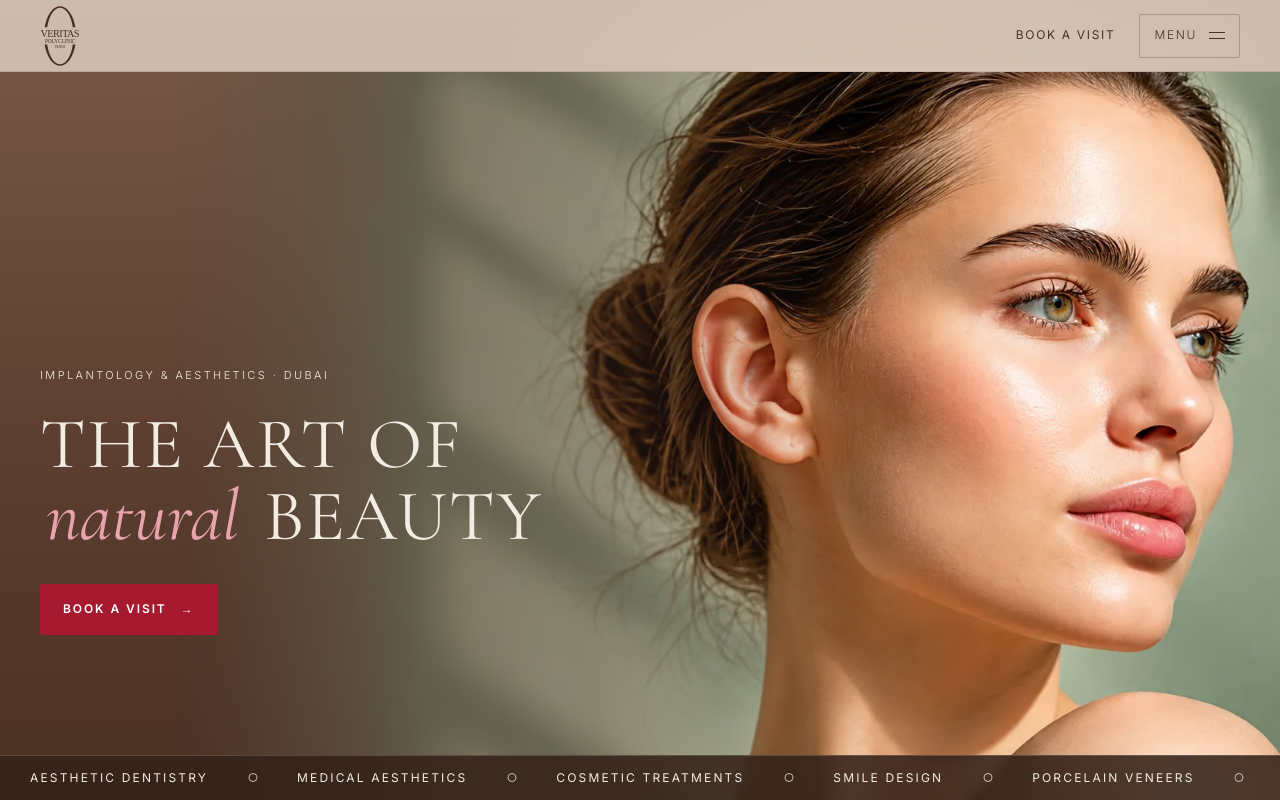
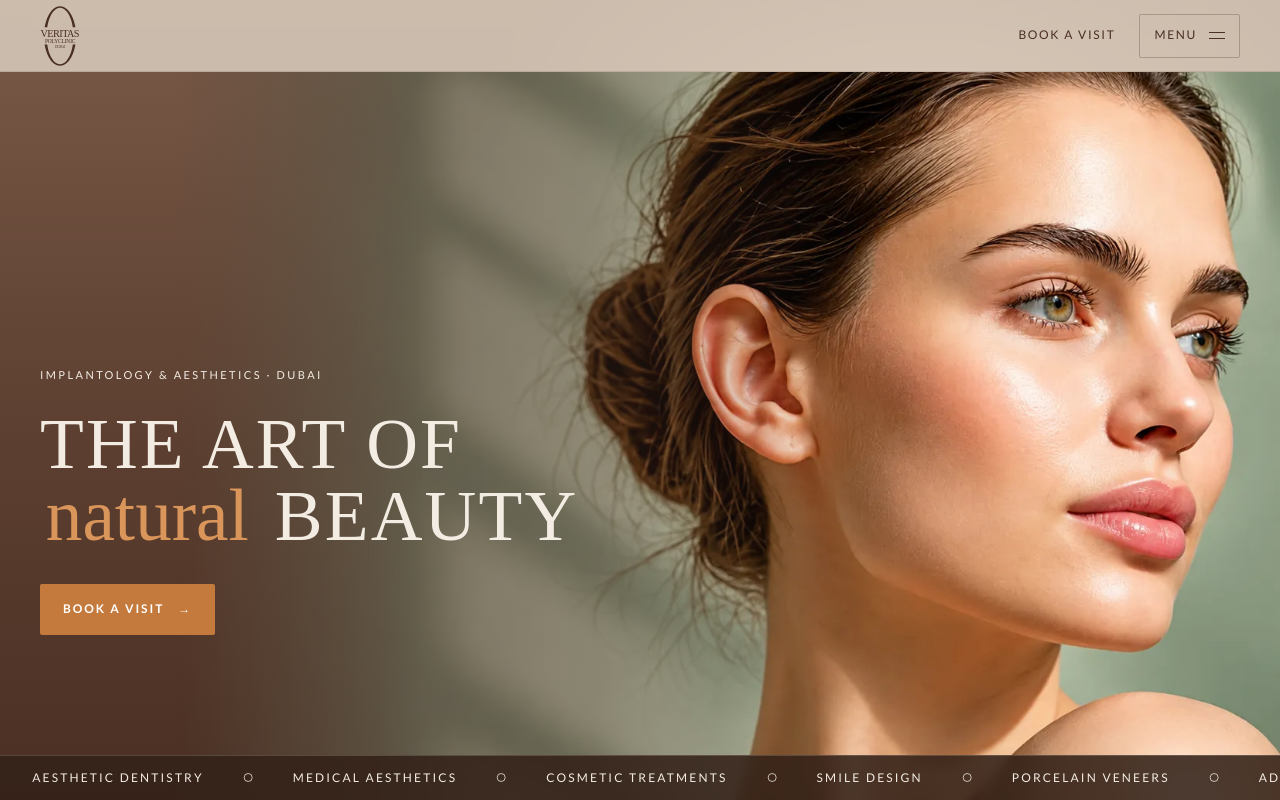
Before and after one commit to jasna18/veritas-clinic, a Vue app in the folder frontend/: page / in a window 1280 px wide. Shown: the top 800 px of the page. Built offline with nearby package versions, Linux system fonts and the light colour scheme.

Commit message:
Revert "Complete Cartier-style experiment: apply serif/sans fonts and red accent"
This reverts commit 633754fa14ffedf52b6365fbfebb9af9774b302c.

```diff
--- a/frontend/src/assets/main.css
+++ b/frontend/src/assets/main.css
@@ -33,34 +33,18 @@
   --sand-deep: var(--caramel);
   --slate: var(--espresso);
   --slate-deep: var(--dark);
-  /* Coffee accent — switched off for the Cartier-style experiment
   --gold: var(--accent);
-  --gold-text: #9a5a25;
+  --gold-text: #9a5a25; /* darker accent so small text stays readable on cream */
   --gold-hover: #a8652f;
-  */
-
-  /* Cartier red, used sparingly as the accent (buttons, small labels, accent words) */
-  --cartier-red: #a6192e;
-  --gold: var(--cartier-red);
-  --gold-text: var(--cartier-red);
-  --gold-hover: #861425;
-  --accent-on-dark: #e8a3ad; /* soft red for accent words on dark backgrounds */
   --ink: var(--dark);
   --muted: #6f5a4d;
   --line: rgba(74, 47, 35, 0.16);
   --line-light: rgba(243, 236, 227, 0.18);
 
   /* Type */
-  /* Previous fonts — switched off for the Cartier-style experiment
   --font-display: 'Marcellus', 'Times New Roman', serif;
   --font-script: 'Pinyon Script', cursive;
   --font-body: 'Lato', system-ui, sans-serif;
-  */
-
-  /* Serif headings, clean sans-serif body */
-  --font-display: 'Cormorant Garamond', 'Times New Roman', serif;
-  --font-script: 'Cormorant Garamond', 'Times New Roman', serif; /* accent words in italic */
-  --font-body: 'Inter', system-ui, sans-serif;
 
   /* Layout */
   --gutter: 40px;
@@ -186,7 +170,6 @@ p {
 
 .script {
   font-family: var(--font-script);
-  font-style: italic; /* elegant serif italic replaces the handwriting script */
   text-transform: none;
   letter-spacing: 0;
   color: var(--gold-text);
--- a/frontend/src/components/BookingSection.vue
+++ b/frontend/src/components/BookingSection.vue
@@ -56,7 +56,7 @@ import { bookingSteps } from '../data/content.js'
 }
 
 .booking__title .script {
-  color: var(--accent-on-dark);
+  color: #d9955a;
 }
 
 .booking__steps {
--- a/frontend/src/components/HeroSection.vue
+++ b/frontend/src/components/HeroSection.vue
@@ -141,7 +141,7 @@ import heroPhoto from '../assets/images/hero-portrait.webp'
 }
 
 .hero__title .script {
-  color: var(--accent-on-dark);
+  color: #d9955a;
   font-size: 1.02em;
 }
 
--- a/frontend/src/components/SiteHeader.vue
+++ b/frontend/src/components/SiteHeader.vue
@@ -260,7 +260,7 @@ onBeforeUnmount(() => {
 }
 
 .menu__link:hover {
-  color: var(--accent-on-dark);
+  color: #e0a874;
 }
 
 .menu__num {
```
